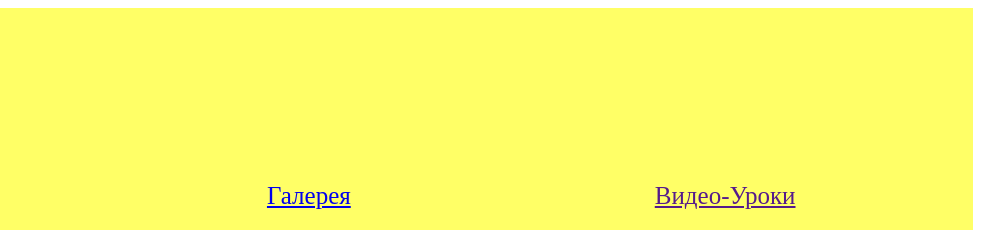
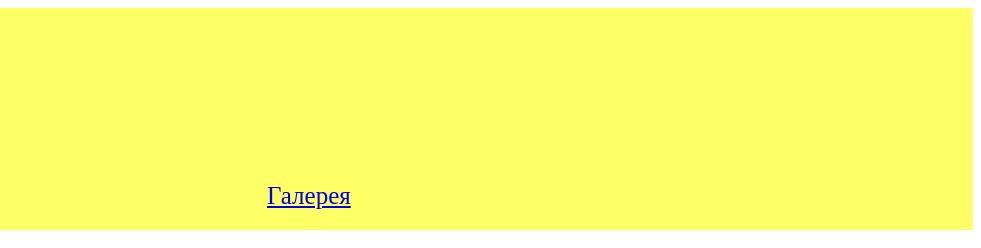
Before and after one commit to algosite/NS2, a plain HTML site: page index.html in a window 1280 px wide. Shown: the top 248 px of the page, 299-1280 px from the left. Drawn offline with Linux system fonts and the light colour scheme.

Commit message:
Add files via upload

```diff
--- a/index.html
+++ b/index.html
@@ -10,7 +10,6 @@
 	 <nav>
 		<a href="index.html">Главная</a>
 		<a href="index2.html">Галерея</a>
-		<a href="">Видео-Уроки</a>
 	</nav>
 	</header>
 	<h1>сегодня мы изучаем СИНИЦУ</h1>
```
